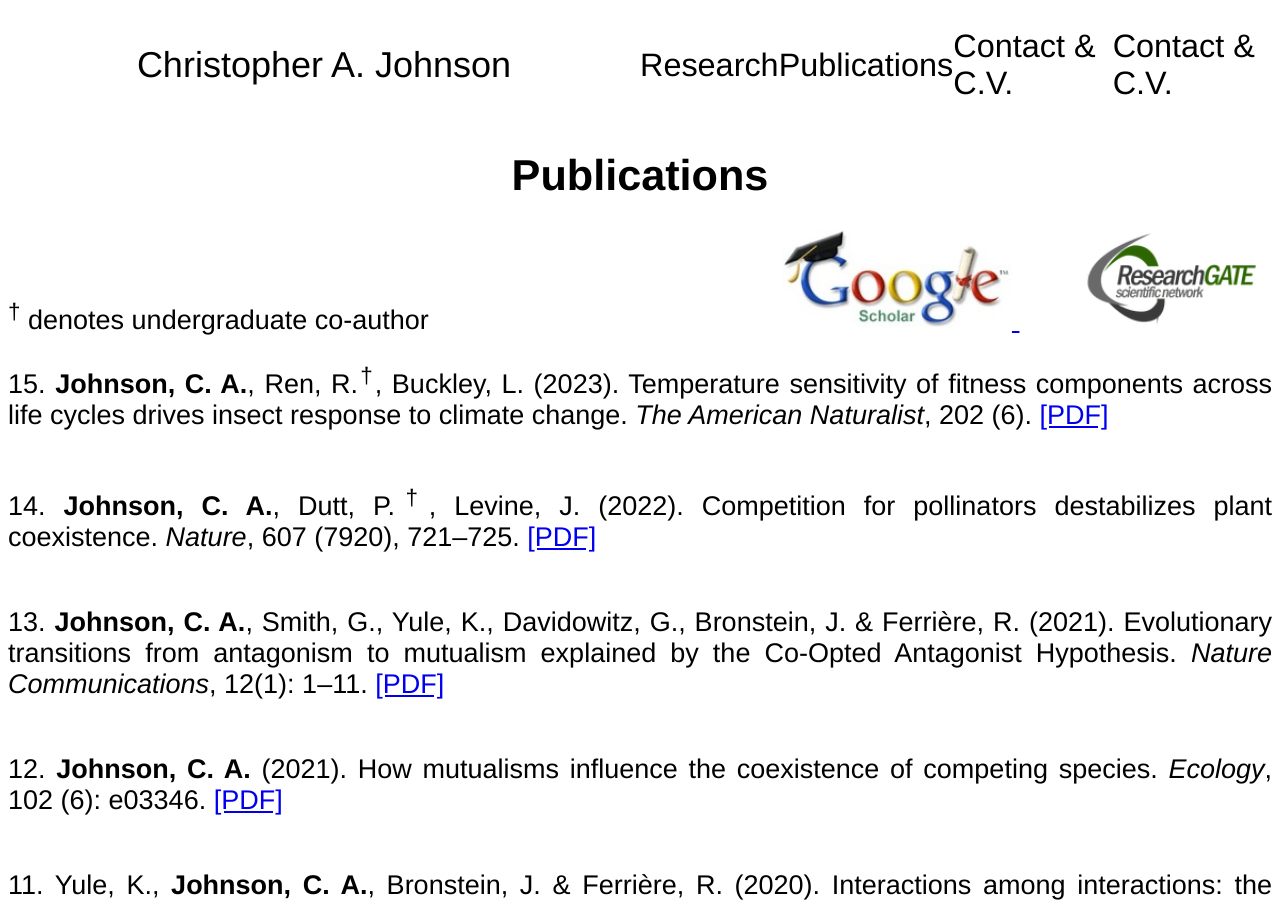
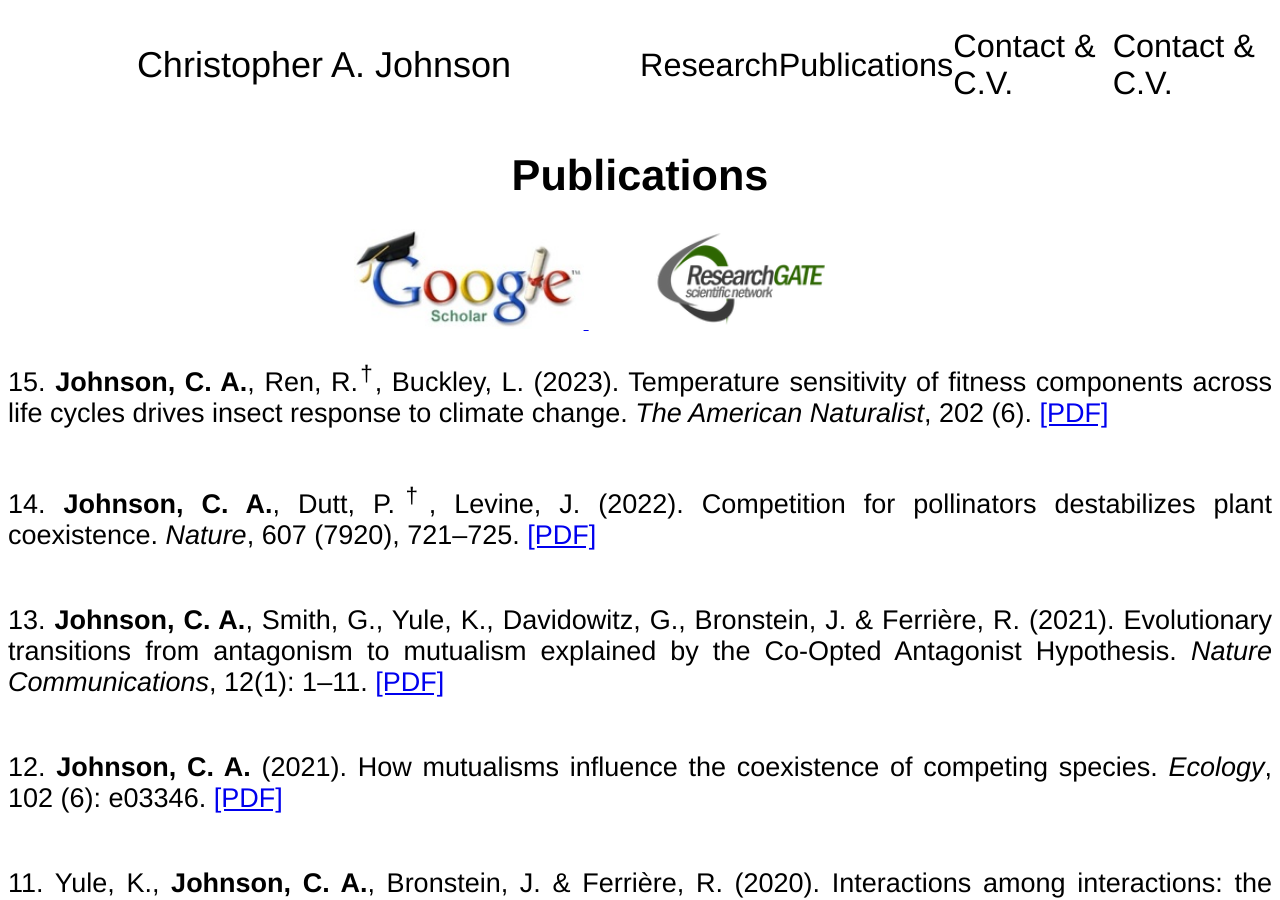
Before and after one commit to chrisajohnson/chrisajohnson.github.io, a Jekyll site: the page built from publications.md, in a window 1280 px wide and 900 px high. Built offline with Jekyll 4.4.1, drawn with Linux system fonts in a browser that asks for light colours; some of the changed lines change nothing that is shown.

Commit message:
Update publications.md

```diff
--- a/publications.md
+++ b/publications.md
@@ -6,12 +6,12 @@
 weight: 2
 ---
 
-<div style="display: inline-block;">
+<div style="display: inline-block; font-size: 0;">
     <sup>†</sup> denotes undergraduate co-author
-    <a href="https://scholar.google.com/citations?user=IzLbtxcAAAAJ&hl=en" target="_blank" style="margin-left: 27vw;">
+    <a href="https://scholar.google.com/citations?user=IzLbtxcAAAAJ&hl=en" target="_blank" style="margin-left: 27vw; font-size: 1rem;">
         <img src="/images/Google_scholar.jpg" alt="Google Scholar logo" style="height: 100px;">
     </a>
-    <a href="https://www.researchgate.net/profile/Christopher-Johnson-41" target="_blank" style="margin-left: 5vw;">
+    <a href="https://www.researchgate.net/profile/Christopher-Johnson-41" target="_blank" style="margin-left: 5vw; font-size: 1rem;">
         <img src="/images/Research_gate.png" alt="Research Gate logo" style="height: 100px;">
     </a>
 </div>
```
